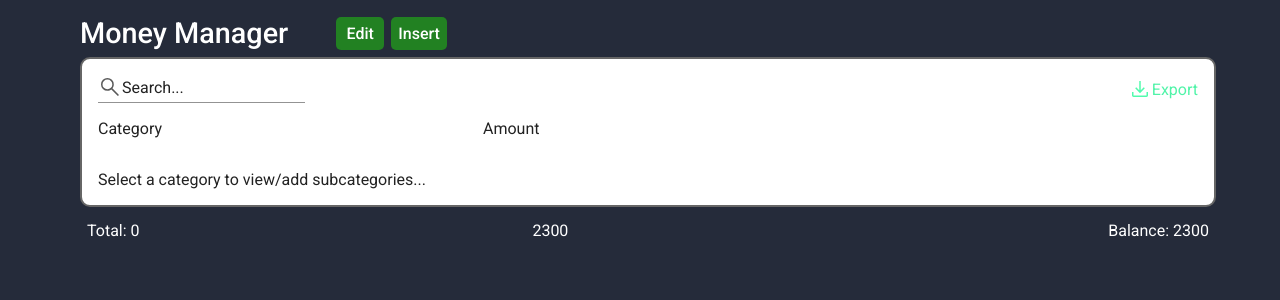
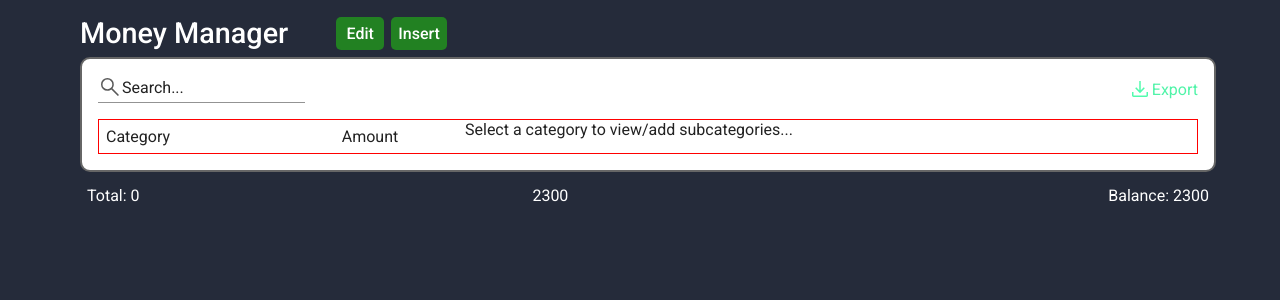
Before and after one commit to MtheMartian/moneymind, a React (Vite) app: page /login in a window 1280 px wide. Shown: the top 300 px of the page. Built offline with nearby package versions, Linux system fonts and the light colour scheme.

Commit message:
in progress ...

```diff
--- a/src/pages/manager/custom-table/CustomTable.tsx
+++ b/src/pages/manager/custom-table/CustomTable.tsx
@@ -69,8 +69,8 @@ function SubCategoryCell(props:{id: string, subCategory: string, amount: number,
   return(
     <div data-id={props.id}>
       <div>
-        <input type="text" defaultValue={props.subCategory} disabled={props.toggleEdit ? undefined : true} />
-        <input type="number" defaultValue={props.amount} disabled={props.toggleEdit ? undefined : true} />
+        <input type="text" value={props.subCategory} disabled={props.toggleEdit ? undefined : true} />
+        <input type="number" value={props.amount} disabled={props.toggleEdit ? undefined : true} />
       </div>
       {props.toggleEdit ?
       <div>
@@ -89,6 +89,7 @@ function SubCategory(props: {tableMap: TypeCustomTable["categoryMap"] | null,
 
  // ******* States ******* //
   const [categorySelected, setCategorySelected] = useState<boolean>(false);
+  const [addSubCategoryForm, setAddSubCategoryForm] = useState<boolean>(false);
 
   // ******* References ******* //
   const subCategoryInput = useRef<HTMLInputElement>(null);
@@ -112,6 +113,16 @@ function SubCategory(props: {tableMap: TypeCustomTable["categoryMap"] | null,
     props.tableMap!.set(props.categoryId!, {...currentCategory, totalAmount: currentCategory.totalAmount += Number(amountInput.current!.value)});
     const updatedCategoryMap = new Map(props.tableMap);
     props.setTableMap(updatedCategoryMap);
+    setAddSubCategoryForm(prev => prev = false);
+  }
+
+  function displayAddSubCategoryForm(): void{
+    if(addSubCategoryForm){
+      setAddSubCategoryForm(prev => prev = false);
+    }
+    else{
+      setAddSubCategoryForm(prev => prev = true);
+    }
   }
 
   // ******* UseEffects ******* //
@@ -126,15 +137,31 @@ function SubCategory(props: {tableMap: TypeCustomTable["categoryMap"] | null,
   }, [props.categoryId]);
 
   return(
+    <div id="custom-table-body-subcategory">
+      {categorySelected ?
+      <button className="manager-buttons" onClick={displayAddSubCategoryForm}>Add Entry</button>
+      : null}
+      {addSubCategoryForm ?
+      <div className="overlay">
+        <div id="add-subcategory-form">
+          <p>Add Entry</p>
+          <div>
+            <label>Entry</label>
+            <input type="text" placeholder="SubCategory" ref={subCategoryInput}/>
+          </div>
+          <div>
+            <label>Amount</label>
+            <input type="number" placeholder="Amount" ref={amountInput}/>
+          </div>
+          <div>
+            <button onClick={addButtonHandler}>Add</button>
+            <button onClick={displayAddSubCategoryForm}>Cancel</button>
+          </div>
+        </div>
+      </div> : null}
       <div>
         {categorySelected ? null : <p>Select a category to view/add subcategories...</p>}
-      {props.toggleEdit ?
-        <div>
-          <input type="text" placeholder="Subcategory" ref={subCategoryInput}/>
-          <input type="number" placeholder="Amount" ref={amountInput}/>
-          <button onClick={addButtonHandler}>Add</button>
-        </div> : null}
-      <div>
+        {subCategories.length === 0 && categorySelected ? <p>Empty</p> : null}
         {subCategories.map(subCategory =>
           subCategory[1].categoryId === props.categoryId ?
           <SubCategoryCell id={subCategory[0]} subCategory={subCategory[1].subCategory} amount={subCategory[1].amount}
@@ -166,6 +193,13 @@ function CustomTableBodyCell(props:{id: string, category: string, amount: number
   }
 
    // ******* Button Handlers ******* //
+  function editEntryHandler(e: ChangeEvent<HTMLInputElement>){
+    if(e.nativeEvent === null){
+      e.currentTarget.value = "poop";
+    }
+    console.log(e.nativeEvent);
+  }
+
   function deleteButtonHandler(e: React.SyntheticEvent<HTMLButtonElement, MouseEvent>): void{
     const id: string = e.currentTarget.getAttribute("data-id")!
     props.tableMap!.delete(id);
@@ -173,23 +207,15 @@ function CustomTableBodyCell(props:{id: string, category: string, amount: number
     props.setTableMap(newTableMap);
   }
 
-  function editEntryHandler(e: ChangeEvent<HTMLInputElement>){
-    if(e.nativeEvent === null){
-      e.currentTarget.value = "poop";
-    }
-    console.log(e.nativeEvent);
-  }
-
   return(
-    <div className="custom-table-body-entry">
-      <div data-id={props.id} className="custom-table-body-cell" style={props.currentUser ? {boxShadow: highlightCell(props.amount)} : undefined}
-          onClick={props.displaySubCategories}>
+    <div data-id={props.id} className="custom-table-body-cell"
+          style={props.currentUser ? {boxShadow: highlightCell(props.amount)} : undefined}
+            onClick={props.toggleEdit ? undefined : props.displaySubCategories}>
       <input type="text"value={props.category} disabled={props.toggleEdit ? undefined : true} />
       <input type="number" value={props.amount}
               disabled={props.toggleEdit ? undefined : true} onChange={editEntryHandler} />
-      </div>
       {props.toggleEdit ?
-      <div>
+        <div className="custom-table-body-cell-options">
           <button data-id={props.id} onClick={deleteButtonHandler} className="custom-table-body-delete-button">
             <img src="./src/assets/manager-icons/delete-48px.svg" alt="delete" className="manager-icons" />
           </button>
@@ -232,20 +258,22 @@ function CustomTableBody(props: {tableMap: TypeCustomTable["categoryMap"] | null
           <p>Export</p>
         </button>
       </div>
+      <div id="custom-table-body-content">
+        <div id="custom-table-body-cells">
           <div id="custom-table-body-sections">
             <p>Category</p>
             <p>Amount</p>
           </div>
-      <div id="custom-table-body-cells">
           {categories.map((category) =>
             <CustomTableBodyCell id={category[0]} category={category[1].category} amount={category[1].totalAmount}
             currentUser={props.currentUser} tableMap={props.tableMap} setTableMap={props.setTableMap}
-                              displaySubCategories={displaySubcategories} toggleEdit={props.toggleEdit} key={category[0]}/>
+            displaySubCategories={displaySubcategories} toggleEdit={props.toggleEdit} key={category[0]} />
           )}
         </div>
         <SubCategory tableMap={props.tableMap} toggleEdit={props.toggleEdit}
                       categoryId={categoryId.current} setSubCategoryMap={setSubCategoryMap}
                       subCategoryMap={subCategoryMap} setTableMap={props.setTableMap}/>
+        </div>
     </div>
   );
 }
--- a/src/pages/manager/custom-table/custom-table.css
+++ b/src/pages/manager/custom-table/custom-table.css
@@ -1,6 +1,11 @@
 input, button{
 }
 
+:root{
+  --custom-table-grid: repeat(2, 1fr);
+}
+
+/* ------- Custom Table (Main) ------- */
 #custom-table{
   color: rgb(34, 34, 34);
   width: 95%;
@@ -59,6 +64,21 @@ input, button{
   gap: 7px;
 }
 
+/* ------- Custom Table Body ------- */
+#custom-table-body{
+  width: 100%;
+  border: 1px solid brown;
+  display: flex;
+  flex-direction: column;
+  align-items: flex-start;
+  justify-content: flex-start;
+  background-color: white;
+  border: 2px solid rgb(102, 102, 102);
+  border-radius: 10px;
+  padding: 1em;
+  gap: 1em;
+}
+
 #custom-table-body-header{
   display: flex;
   align-items: center;
@@ -85,55 +105,46 @@ input, button{
   filter: brightness(0.4) invert(.7) sepia(.8) hue-rotate(100deg) saturate(300%);
 }
 
-#custom-table-body{
+#custom-table-body-content{
+  display: grid;
+  grid-template-columns: repeat(auto-fill, minmax(20em, 1fr));
   width: 100%;
-  border: 1px solid brown;
-  display: flex;
-  flex-direction: column;
-  align-items: flex-start;
-  justify-content: flex-start;
-  background-color: white;
-  border: 2px solid rgb(102, 102, 102);
-  border-radius: 10px;
-  padding: 1em;
-  gap: 1em;
-}
-
-#custom-table-body-sections{
-  display: grid;
-  grid-template-columns: repeat(2, 1fr);
-  width: 70%;
-}
-
-.custom-table-body-entry{
-  width: 100%;
-  display: flex;
-  align-items: center;
-  justify-content: flex-start;
-  gap: 11px;
+  border: 1px solid red;
 }
 
 #custom-table-body-cells{
   display: flex;
   flex-direction: column;
-  align-items: center;
+  align-items: flex-start;
   justify-content: center;
-  width: 70%;
   gap: 7px;
+  min-width: 100px;
+}
+
+#custom-table-body-sections{
+  display: grid;
+  grid-template-columns: var(--custom-table-grid);
+  padding: 7px;
+  width: 100%;
+}
+
+#custom-table-body-sections > p + p{
+  text-align: center;
 }
 
 .custom-table-body-cell{
-  width: 70%;
   display: grid;
-  grid-template-columns: repeat(2, 1fr);
-  border: 1px solid rgb(102, 102, 102);
+  grid-template-columns: var(--custom-table-grid);
+  border: 2px solid rgb(129, 129, 129);
   border-radius: 5px;
+  cursor: pointer;
   padding: 7px;
-  cursor: pointer;
+  width: 100%;
+  position: relative;
 }
 
-.custom-table-body-cell:hover{
-  border: 1px solid rgb(87, 147, 236);
+.custom-table-body-cell:not(.disable-hover):hover{
+  border: 2px solid rgb(87, 147, 236);
 }
 
 .custom-table-body-delete-button{
@@ -141,7 +152,11 @@ input, button{
 }
 
 .custom-table-body-cell input{
-  padding: 7px;
+  width: inherit;
+}
+
+.custom-table-body-cell > input + input{
+  text-align: center;
 }
 
 .custom-table-body-cell input:disabled{
@@ -157,11 +172,30 @@ input, button{
   border-left: 1px solid rgb(49, 49, 49);
 }
 
-.custom-table-body-cell > input + input{
-  text-align: center;
+.custom-table-body-cell-options{
+  position: absolute;
+  right: -2em;
+  top: 0;
+  bottom: 0;
+  display: grid;
+  place-items: center;
 }
 
+/* Custom Table Body SubCategory */
+#add-subcategory-form{
+  display: flex;
+  flex-direction: column;
+  justify-content: center;
+  align-items: center;
+  gap: 7px;
+  border: 2px solid rgb(102, 102, 102);
+  background-color: white;
+  border-radius: 5px;
+  padding: 7px;
+  min-height: 10em;
+}
 
+/* ------- Custom Table Bottom ------- */
 #custom-table-bottom{
   display: flex;
   align-items: center;
--- a/src/pages/manager/manager.css
+++ b/src/pages/manager/manager.css
@@ -4,6 +4,17 @@ button{
 
 input[type=number]{
   appearance: textfield;
+}
+
+.overlay{
+  position: fixed;
+  top: 0;
+  bottom: 0;
+  left: 0;
+  right: 0;
+  display: grid;
+  place-items: center;
+  background-color: rgba(0, 0, 0, 0.7);
 }
 
 .manager-buttons{
@@ -13,6 +24,7 @@ input[type=number]{
   min-width: 48px;
   text-align: center;
   font-weight: 500;
+  color: white;
 }
 
 .manager-buttons:hover{
```
Lines whose indentation alone changed are shown as unchanged.
